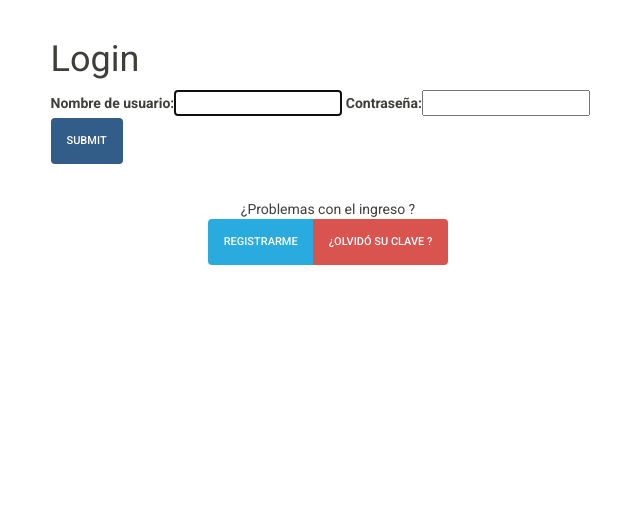
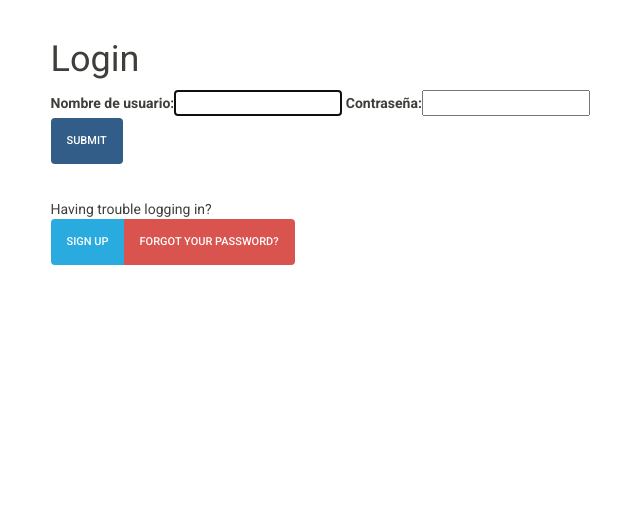
Before and after one commit to luisza/registro_pylatam2025, a Django app: page /accounts/login/ in a window 1280 px wide. Shown: the part 64-569 px from the top of the page, without its empty margins (312-952 px from the left). Run offline with Django 3.2, Linux system fonts and the light colour scheme; parts of the project's set-up code (start-up, migrations or seed data) failed here and were passed over; some libraries are stand-ins or nearby versions.

Commit message:
deleted field = (__all__) from contactForm moved style code on base.html to style.css translate: - login.html - proposal/views - Message email success on contactUs view - added some verbose to models.py - changed verbose in spanish to english

```diff
--- a/ecsl/static/css/style.css
+++ b/ecsl/static/css/style.css
@@ -1,7 +1,6 @@
 body {
     margin: 0;
     margin-bottom: 40px;
-
 }
 
 footer {
@@ -46,3 +45,8 @@ i:hover {
 .contact-ul {
     padding-top: 10px;
 }
+
+a {
+    color: #0085b2;
+    text-decoration: none;
+}
--- a/ecsl/templates/base.html
+++ b/ecsl/templates/base.html
@@ -17,12 +17,6 @@
     <link href="{% static 'css/style.css' %}" rel="stylesheet">
     <script src="https://kit.fontawesome.com/b925bcad50.js" crossorigin="anonymous"></script>
 
-    <style>
-        a {
-            color: #0085b2;
-            text-decoration: none;
-        }
-    </style>
     {% block css %}{% endblock %}
 </head>
 <body>
--- a/ecsl/templates/index.html
+++ b/ecsl/templates/index.html
@@ -47,10 +47,7 @@
                             {% if request.user.is_authenticated %}
                                 <a class="btn btn-default" href="{% url 'profile' %}">Mis datos</a>
                                 <a class="btn btn-warning" href="{% url 'payment' %}">Registro</a>
-
-                                {% if speech_url %}
-                                    <a class="btn btn-default" href="{% url 'proposal:speech-list' %}">Mis exposiciones</a>
-                                {% endif %}
+                                <a class="btn btn-default" href="{% url 'proposal:speech-list' %}">Mis exposiciones</a>
                                 <a class="btn btn-danger" href="{% url 'mi_agenda' %}"> Mi Agenda</a>
                             {% else %}
                                 <a class="btn btn-info" href="{% url 'login' %}">Iniciar sesión</a>
--- a/ecsl/templates/registration/login.html
+++ b/ecsl/templates/registration/login.html
@@ -8,7 +8,7 @@
 <div class="row">
   <div class="col-md-6 col-md-offset-3">
 
-  <h1>Login</h1>
+  <h1>{% trans 'Login' %}</h1>
 
 
 
@@ -22,12 +22,10 @@
       <input type="hidden" name="next" value="{{ next }}" />
 
     </form>
-    <center>
-    <br>
-    ¿Problemas con el ingreso ?<br>
+    <br>{% trans 'Having trouble logging in?' %}<br>
     <div class="btn-group">
-      <a class="btn btn-info"  href="{% url 'django_registration_register' %}">Registrarme</a>
-      <a class="btn btn-danger" href="{% url 'password_reset' %}">¿Olvidó su clave ?</a>
+      <a class="btn btn-info"  href="{% url 'django_registration_register' %}">{% trans 'Sign Up' %}</a>
+      <a class="btn btn-danger" href="{% url 'password_reset' %}">{% trans 'Forgot your password?' %}</a>
     </div>
     </center>
   </div>
--- a/ecsl/views.py
+++ b/ecsl/views.py
@@ -259,7 +259,7 @@ def contact(request):
                        ['not-reply@ecsl2017.softwarelibre.ca'],
                        fail_silently=False
                        )):
-                messages.success(request, 'Tu mensaje ha sido enviado con exito')
+                messages.success(request, _('Thank! Your message was sent successfully'))
     return redirect(reverse('contact-us'))
 
 
--- a/proposal/forms.py
+++ b/proposal/forms.py
@@ -5,5 +5,4 @@ class SpeechForm(forms.ModelForm):
 
     class Meta:
         model = Speech
-        fields = '__all__'
         exclude = ('user', 'event')
--- a/proposal/models.py
+++ b/proposal/models.py
@@ -49,7 +49,7 @@ class Speech(models.Model):
     title = models.TextField(verbose_name=_("Speech Title"))
     description = models.TextField(verbose_name=_("Description"))
     topic = models.ForeignKey(Topic, on_delete=models.CASCADE,
-                              verbose_name=_("Eje temático"))
+                              verbose_name=_("Topic"))
     audience = models.TextField(verbose_name=_("Audience"))
     skill_level = models.PositiveIntegerField(
         choices=SKILL_LEVEL.choices, default=SKILL_LEVEL.EVERYONE,
@@ -59,7 +59,7 @@ class Speech(models.Model):
     speech_type = models.ForeignKey(SpeechType, on_delete=models.CASCADE, verbose_name=_("Speech Type"))
 
     presentacion = models.FileField(upload_to='presentaciones/',
-                                    verbose_name=_("Presentación"),
+                                    verbose_name=_("Presentation"),
                                     null=True, blank=True)
     event = models.ForeignKey(EventECSL, default="", on_delete=models.CASCADE)
 
--- a/proposal/templatetags/registro_charla.py
+++ b/proposal/templatetags/registro_charla.py
@@ -22,7 +22,7 @@ def get_registro(context, schedule):
         return
 
     if not request.user.is_authenticated:
-        dev['url'] = reverse('auth_login') + "?next=" + reverse('list_charlas')
+        dev['url'] = reverse('login') + "?next=" + reverse('list_charlas')
         dev['message'] = "Iniciar sesión para registrarse en el evento"
         return dev
 
--- a/proposal/views.py
+++ b/proposal/views.py
@@ -8,6 +8,7 @@ import hashlib
 import urllib
 from django.http.response import JsonResponse, HttpResponseRedirect
 from django.views import generic
+from django.utils.translation import ugettext_lazy as _
 
 
 # Create your views here.
@@ -22,8 +23,8 @@ class SpeechListView(generic.ListView):
         event = EventECSL.objects.filter(current=True).first()
         if not self.request.user.is_authenticated and event:
             messages.warning(
-                self.request, "Lo lamentamos, tienes que estar registrado como usuario de sistema para poder enviar una"
-                              " solicitud de charla")
+                self.request, _("We are sorry! You have to be registered as a system user to be able to send"
+                              "a proposal speech"))
             return redirect(reverse_lazy('index'))
         elif not event:
             return redirect(reverse('index'))
```
Also changed, not shown: ecsl/models.py (+6 -6 lines), ecsl/locale/es/LC_MESSAGES/django.po, ecsl/migrations/0033_auto_20210111_1638.py (added), proposal/migrations/0015_auto_20210111_1638.py (added), 1 other file.
